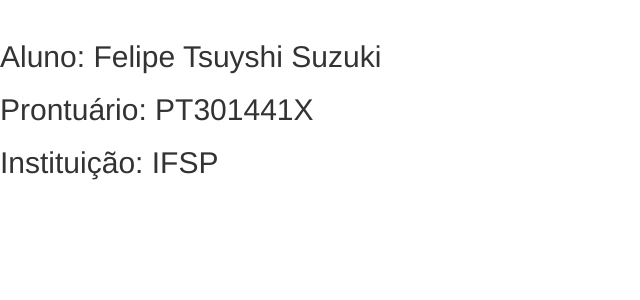
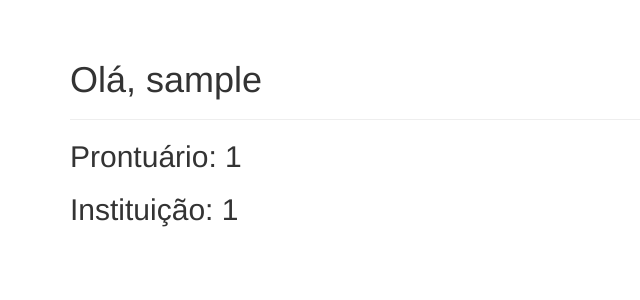
Before and after one commit to FelipeTsuyoshiSuzuki/DSWA5_Project, a Flask app: a page that uses templates/student.html in a window 1280 px wide. Shown: the part 52-352 px from the top of the page, without its empty margins (0-640 px from the left). Run offline with Flask 3, Linux system fonts and the light colour scheme; some libraries are stand-ins or nearby versions.

Commit message:
Ajusta tela de estudante

```diff
--- a/templates/student.html
+++ b/templates/student.html
@@ -1,9 +1,9 @@
 {% extends "base.html" %}
-{% block body %}
-{{ super() }}
-<div id="content">
-    <h2>Aluno: Felipe Tsuyshi Suzuki</h2>
-    <h2>Prontuário: PT301441X</h2>
-    <h2>Instituição: IFSP</h2>
+
+{% block page_content %}
+<div class="page-header">
+    <h1>Olá, {{name}}</h1>
 </div>
+<h2>Prontuário: {{registration}}</h2>
+<h2>Instituição: {{institution}}</h2>
 {% endblock %}
```
